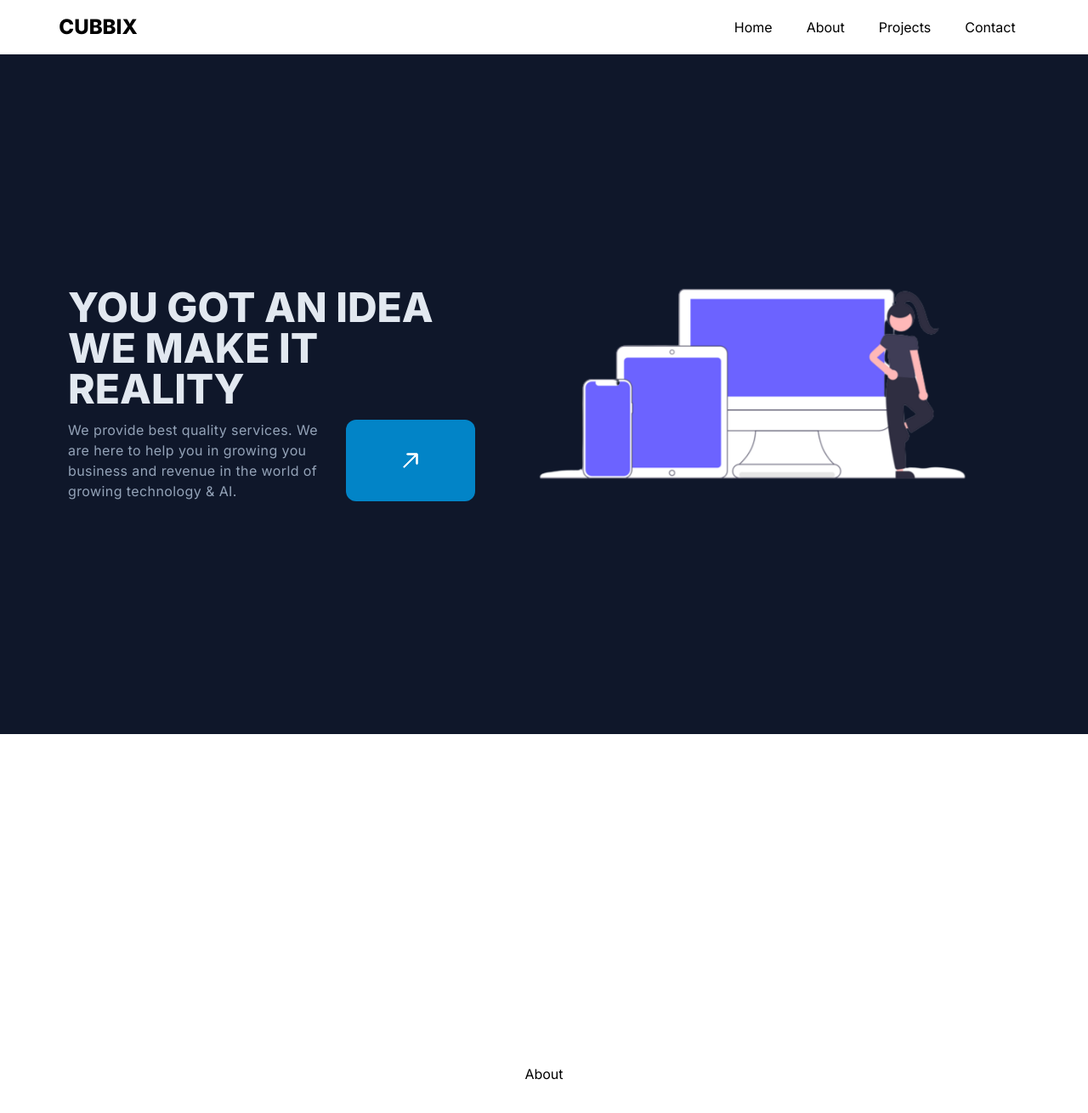
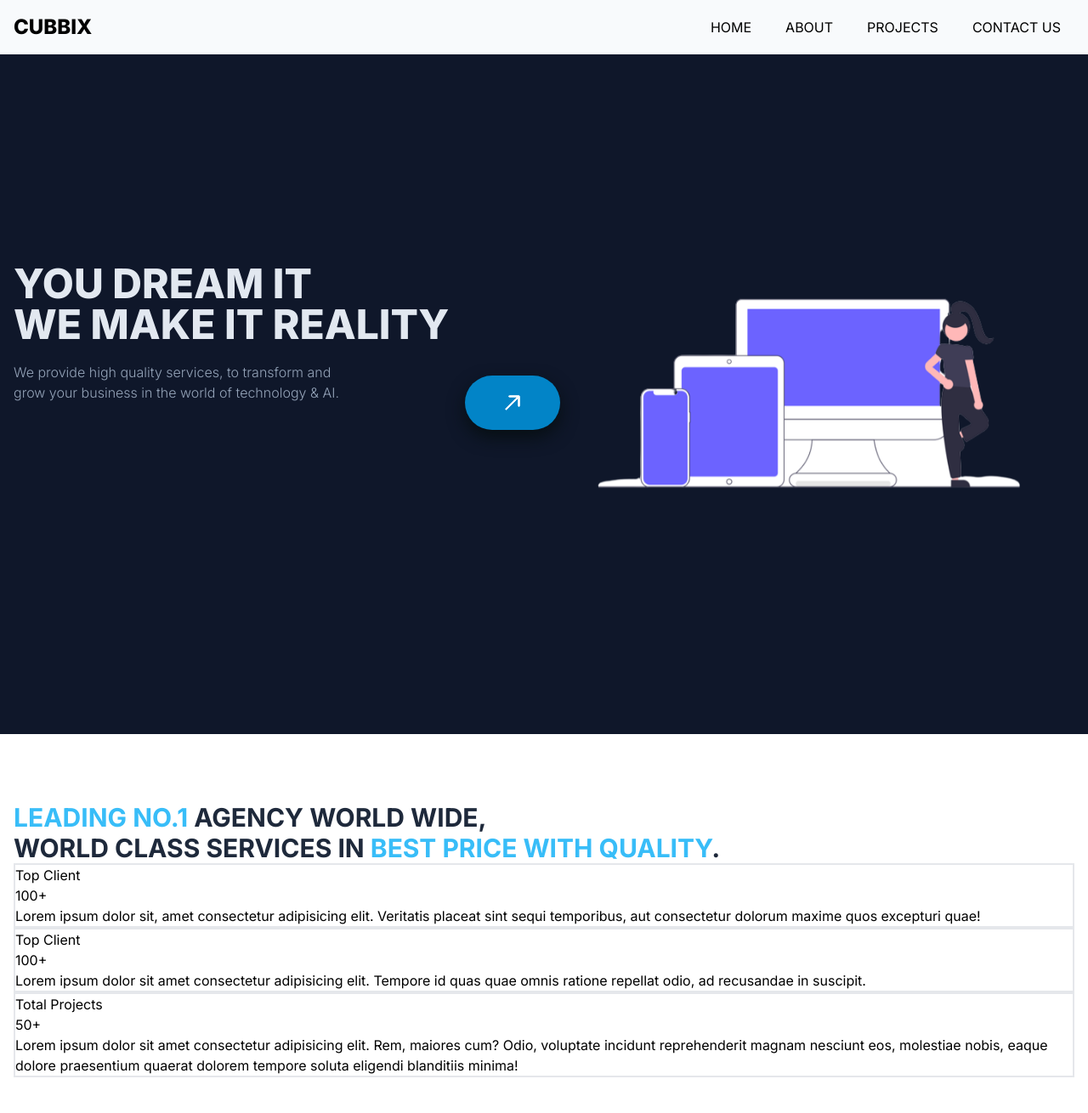
Before and after one commit to MateenTech/cubbix-website, a Next.js app: page / in a window 1280 px wide. Shown: the top 1310 px of the page at 85% size. Built offline with nearby package versions, Linux system fonts and the light colour scheme.

Commit message:
about section

```diff
--- a/app/components/About/About.jsx
+++ b/app/components/About/About.jsx
@@ -2,6 +2,36 @@ import React from 'react'
 
 export const About = () => {
   return (
-    <div className='min-h-screen grid place-content-center'>About</div>
+    <section id='about' className=''>
+      <div className='w-full xl:max-w-7xl mx-auto px-4 py-20'>
+
+        <p className='uppercase font-bold text-3xl text-slate-800 max-sm:text-center'>
+          <span className='  text-sky-400'>Leading No.1 </span> Agency world wide, <br />world class services in <span className='text-sky-400'>best price with quality</span>.
+        </p>
+
+        <div className=' border-2 max-md:mb-3'>
+          <h3>Top Client</h3>
+          <span>100+</span>
+          <p>
+            Lorem ipsum dolor sit, amet consectetur adipisicing elit. Veritatis placeat sint sequi temporibus, aut consectetur dolorum maxime quos excepturi quae!
+          </p>
+        </div>
+        <div className=' border-2 max-md:mb-3'>
+          <h3>Top Client</h3>
+          <span>100+</span>
+          <p>
+            Lorem ipsum dolor sit amet consectetur adipisicing elit. Tempore id quas quae omnis ratione repellat odio, ad recusandae in suscipit.
+          </p>
+        </div>
+        <div className=' border-2 max-md:mb-3'>
+          <h3>Total Projects</h3>
+          <span>50+</span>
+          <p>
+            Lorem ipsum dolor sit amet consectetur adipisicing elit. Rem, maiores cum? Odio, voluptate incidunt reprehenderit magnam nesciunt eos, molestiae nobis, eaque dolore praesentium quaerat dolorem tempore soluta eligendi blanditiis minima!
+          </p>
+        </div>
+
+      </div>
+    </section>
   )
 };
--- /dev/null
+++ b/app/components/Button/Button.module.css
@@ -0,0 +1,7 @@
+.shadow {
+    box-shadow: 0px 0.55rem 20px 0px rgb(7, 15, 19);
+}
+
+.shadow:active {
+    box-shadow: 0px -0.80rem 5px 2px rgb(43, 77, 105) inset;
+}
--- a/app/components/Button/Button.tsx
+++ b/app/components/Button/Button.tsx
@@ -1,5 +1,6 @@
 import React from 'react'
 import { HiArrowUpRight} from 'react-icons/hi2';
+import styles from './Button.module.css';
 
 type ButtonClassProp = {
     customClass?: String;
@@ -7,7 +8,8 @@ type ButtonClassProp = {
 
 export const Button = ({customClass}: ButtonClassProp) => {
   return (
-    <button className={`text-2xl bg-sky-600 text-white border-none p-3 rounded-xl ${customClass}`} >
+    <button className={`text-2xl bg-sky-600 text-white border-none p-3 rounded-xl ${customClass}
+    ${styles.shadow}`} >
       <HiArrowUpRight className="stroke-1"/>
     </button>
   )
--- a/app/components/Hero/Hero.tsx
+++ b/app/components/Hero/Hero.tsx
@@ -1,38 +1,44 @@
 import { Button } from '../Button/Button';
-import Image from 'next/image';
 import device from '../../../public/assets/responsive-devices-removebg-preview.png';
+import { CustomImage } from '../Image/CustomImage';
+
 
 export const Hero = () => {
     return (
         <div
-            className=' bg-slate-900 text-slate-200
-            h-full min-h-screen w-full'
+        className=' bg-slate-900 text-slate-200
+        h-full min-h-screen w-full
+        xl:grid
+        xl:place-content-center'
+        id='home'
         >
-            <main
-                className=" w-11/12 mx-auto xl:max-w-6xl
-                p-4
-                min-h-screen
-                max-sm:text-center
-                flex
-                items-center
-                "
-            >
-                <div className='relative w-[555px] min-[640px]:grid
-                min-[640px]: grid-cols-3 gap-3'>
-                    <h1 className="uppercase font-extrabold text-5xl my-auto max-sm:text-4xl col-span-4">
-                        You got an idea <br /> We make it reality
-                    </h1>
-                    <p className='text-md font-ligh tracking-wide  text-slate-400 max-sm:px-16 col-span-2'>
-                        We provide best quality services.
-                        We are here to help you in growing you business and revenue in the
-                        world of growing technology & AI.
+            <main className='w-full xl:max-w-7xl mx-auto px-4 py-20
+            xl:grid
+            xl:grid-cols-2
+            xl:place-content-center
+            xl:grid-rows-auto
+
+            '>
+                {/* Hero Image Illustration */}
+                <CustomImage src={device} alt='responsive-devices' classes=' animate-illus-bounce
+                col-start-2
+                ' />
+
+                {/* Hero Info */}
+                <div className='text-center xl:text-left max-md:p-12
+                xl:row-span-full relative'>
+                    <h1 className='xl:text-5xl text-4xl max-md:text-3xl font-extrabold mb-2 uppercase text-slate-200
+                    max-[425px]:text-2xl max-[300px]:text-xl'>You dream it <br/> We make it reality</h1>
+                    <p className='max-md:mb-6 text-md  font-light text-slate-400 w-[345px] mx-auto my-5
+                    xl:ml-0
+                    xl:w-96
+                    max-[425px]:w-auto
+                    max-[300px]:text-sm'>
+                        We provide high quality services,
+                        to transform and grow your business in the world of technology & AI.
                     </p>
-                    <Button customClass={'max-sm:mt-8 flex max-sm:w-2/4 max-sm:mx-auto items-center justify-center col-start-3 '} />
+                    <Button customClass={`w-40 mx-auto flex items-center justify-center xl:absolute top-[43%] right-[-3%]  xl:rounded-full xl:h-16 xl:w-28 cursor-pointer`} />
                 </div>
-
-                <figure className='hero_img'>
-                    <Image src={device} alt="responsive-devices" className='animate-illus-bounce'/>
-                </figure>
             </main>
         </div>
     )
--- /dev/null
+++ b/app/components/Image/CustomImage.tsx
@@ -0,0 +1,15 @@
+import Image, { StaticImageData } from 'next/image';
+
+type ImageUI = {
+  src: StaticImageData;
+  alt: string;
+  classes?: string;
+}
+
+export const CustomImage = ({ src, alt, classes }: ImageUI) => {
+  return (
+    <div className={`${classes} z-0`}>
+      <Image src={src} alt={alt} className='w-full z-0'/>
+    </div>
+  )
+};
--- /dev/null
+++ b/app/components/Navbar/Navbar.module.css
@@ -0,0 +1,3 @@
+.navTop {
+    z-index: 999;
+}
--- a/app/components/Navbar/Navbar.tsx
+++ b/app/components/Navbar/Navbar.tsx
@@ -2,6 +2,8 @@
 
 import React, { useState } from 'react'
 import { HiMenuAlt3, HiX } from 'react-icons/hi';
+import styles from './Navbar.module.css';
+import Link from 'next/link';
 
 export const Navbar = () => {
   const [menuToggle, setMenuToggle] = useState(false);
@@ -14,9 +16,9 @@ export const Navbar = () => {
   }
 
   return (
-    <header className=' w-full sticky'>
+    <header className='w-full sticky top-[0]  bg-slate-50 z-100'>
       <nav
-        className='w-11/12 mx-auto px-4 py-3 flex items-center justify-between'
+        className=' xl:max-w-7xl mx-auto px-4 py-3 flex items-center justify-between'
       >
         <h1
           className="cursor-pointer text-2xl font-extrabold"
@@ -32,18 +34,26 @@ export const Navbar = () => {
           max-sm:py-3
           max-sm:bg-white
           max-sm:rounded-md
-          max-sm:absolute
-          max-sm:right-[4%]
-          max-sm:top-[110%]
+          max-sm:fixed
+           z-100
+          max-sm:right-[5%]
+          max-sm:top-[9%]
+
           max-sm:h-56
           max-sm:w-52
+
           ${toggleClass}
           `}
         >
-          <li>Home</li>
-          <li>About</li>
-          <li>Projects</li>
-          <li>Contact</li>
+          {
+            links.map((link) => {
+              return (
+                <li key={link} onClick={() => setMenuToggle(false)}>
+                  <Link href={`#${link}`}>{link.toLocaleUpperCase()}</Link>
+                </li>
+              )
+            })
+          }
         </ul>
 
         <button onClick={hamBurger} className='bg-transparent hidden max-sm:block'>
@@ -66,3 +76,6 @@ export const Navbar = () => {
     </header>
   )
 };
+
+
+const links: string[] = ["home", "about", "projects", "contact us"];
--- a/app/globals.css
+++ b/app/globals.css
@@ -7,3 +7,8 @@
   padding: 0;
   box-sizing: border-box;
 }
+
+html,
+body {
+  scroll-behavior: smooth;
+}
--- a/tailwind.config.ts
+++ b/tailwind.config.ts
@@ -13,6 +13,12 @@ const config: Config = {
         'gradient-conic':
           'conic-gradient(from 180deg at 50% 50%, var(--tw-gradient-stops))',
       },
+      dropShadow: {
+        '3xl': ''
+      },
+      zIndex: {
+        '100': '100',
+      }
     },
     inset: {
       '80%': '80%',
@@ -20,11 +26,11 @@ const config: Config = {
     keyframes: {
       bounce: {
         "0%": {
-          transform: "translateY(-10%)",
+          transform: "translateY(-5%)",
           animation_timing_func: "cubic-bezier(0.8, 0, 1, 1)",
         },
         "100%": {
-          transform: "translateY(-10%)",
+          transform: "translateY(-5%)",
           animation_timing_func: "cubic-bezier(0.8, 0, 1, 1)",
         },
         "50%": {
```
